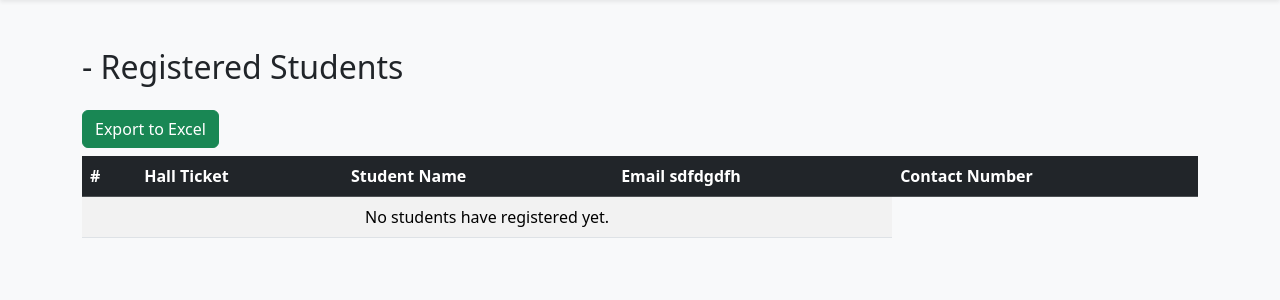
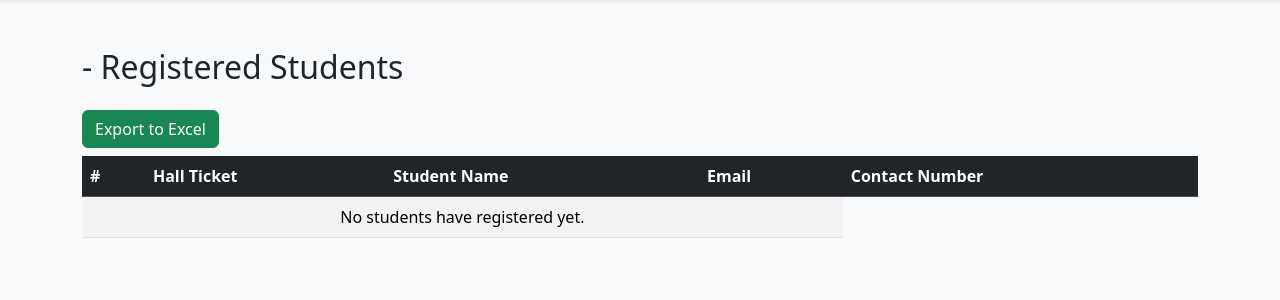
Before and after one commit to shubhams-btes/ScholarshipApp, a Django app: template admin_panel/templates/admin_panel/registrations.html in a window 1280 px wide. Shown: the part 56-356 px from the top of the page. Run offline with Django 5.2, Linux system fonts and the light colour scheme; the template is opened without the code that fills it, so the values that code supplies are empty.

Commit message:
Fixed Bug ID 41187

```diff
--- a/admin_panel/templates/admin_panel/registrations.html
+++ b/admin_panel/templates/admin_panel/registrations.html
@@ -55,7 +55,7 @@
                 <th>#</th>
                 <th>Hall Ticket</th>
                 <th>Student Name</th>
-                <th>Email sdfdgdfh</th>
+                <th>Email</th>
                 <th>Contact Number</th>
 
 
```
